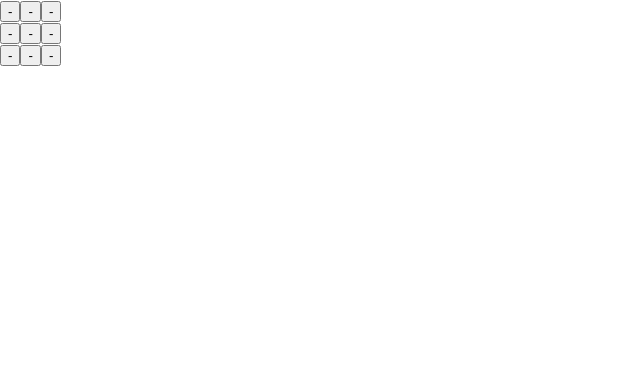
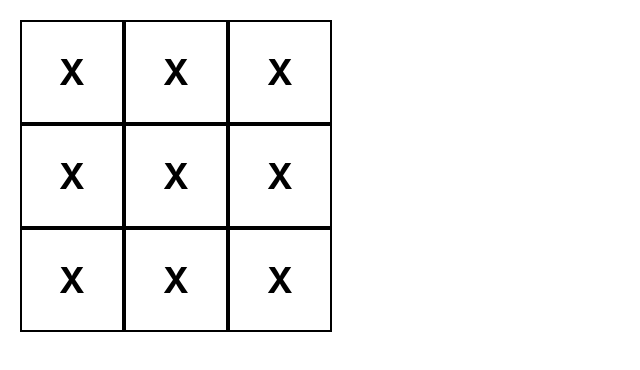
Before and after one commit to chirag-dhingra/Tic-Tac-Toe, a React (Create React App) app: page / in a window 1280 px wide. Shown: the top 370 px of the page, without its empty margins (0-640 px from the left). Built offline with nearby package versions, Linux system fonts and the light colour scheme.

Commit message:
Creating boards, blocks

```diff
--- a/src/App.css
+++ b/src/App.css
@@ -1,38 +1,20 @@
-.App {
-  text-align: center;
+.block{
+  border: 2px solid;
+  height: 100px;
+  width: 100px;
+  cursor: pointer;
+
+  display: flex;
+  justify-content: center;
+  align-items: center;
+
+  font-size: 35px;
+  font-weight: bold;
+}
+.board{
+  padding: 20px;
 }
 
-.App-logo {
-  height: 40vmin;
-  pointer-events: none;
+.row{
+  display: flex;
 }
-
-@media (prefers-reduced-motion: no-preference) {
-  .App-logo {
-    animation: App-logo-spin infinite 20s linear;
-  }
-}
-
-.App-header {
-  background-color: #282c34;
-  min-height: 100vh;
-  display: flex;
-  flex-direction: column;
-  align-items: center;
-  justify-content: center;
-  font-size: calc(10px + 2vmin);
-  color: white;
-}
-
-.App-link {
-  color: #61dafb;
-}
-
-@keyframes App-logo-spin {
-  from {
-    transform: rotate(0deg);
-  }
-  to {
-    transform: rotate(360deg);
-  }
-}
--- a/src/App.tsx
+++ b/src/App.tsx
@@ -1,37 +1,31 @@
-import './App.css';
-import {useState} from 'react'
+import React, { useState } from 'react';
+import Block from './components/Block';
+import "./App.css";
 
-function Square() {
-  const [value, setValue] = useState<String>("-");
 
-  function handleClick() {
-    setValue('X')
-  }
+function App() {
+  const [state, setState] = useState(Array(9).fill(null));
   return (
-  <button
-    className="square"
-    onClick={handleClick}
-  >
-    {value}
-  </button>)
+    <div className="board">
+      <div className="row">
+        <Block value="X" />
+        <Block value="X" />
+        <Block value="X" />
+      </div>
+      <div className="row">
+      <Block value="X" />
+      <Block value="X" />
+      <Block value="X" />
+      </div>
+      <div className="row">
+      <Block value="X" />
+      <Block value="X" />
+      <Block value="X" />
+      </div>
+
+    </div>
+
+  );
 }
 
-export default function Board() {
-  return (<>
-    <div className="board-row">
-      <Square/>
-      <Square/>
-      <Square/>
-    </div>
-    <div className="board-row">
-      <Square/>
-      <Square/>
-      <Square/>
-    </div>
-    <div className="board-row">
-      <Square/>
-      <Square/>
-      <Square/>
-    </div>
-  </>);
-}
+export default App
--- /dev/null
+++ b/src/components/Block.tsx
@@ -0,0 +1,13 @@
+import React from 'react'
+
+interface BlockProps{
+    value : string;
+}
+const Block: React.FC<BlockProps> = (props) =>{
+    return(
+        <div className="block">
+         {props.value}
+        </div>
+    )
+}
+export default Block
```
